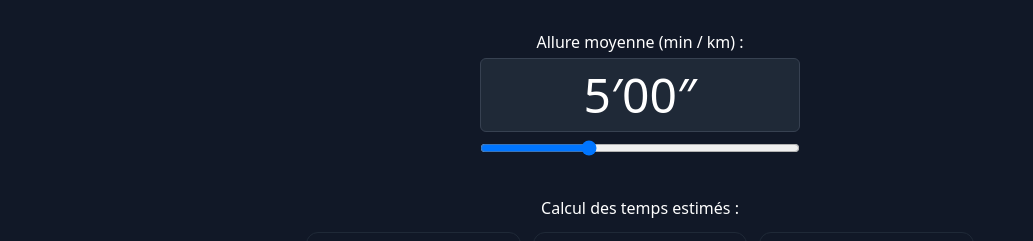
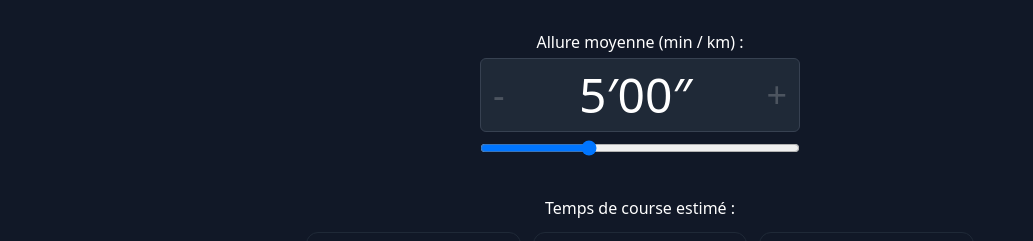
Before and after one commit to estitpab/running-calculator, a React (Vite) app: page / in a window 1280 px wide. Shown: the part 221-462 px from the top of the page, without its empty margins (0-1033 px from the left). Built offline with nearby package versions, Linux system fonts and the light colour scheme.

Commit message:
Add buttons to increment/decrement pace

```diff
--- a/src/components/Calculator.tsx
+++ b/src/components/Calculator.tsx
@@ -12,7 +12,7 @@ const Calculator = () => {
     <div className="justify-center">
       <PaceSelector pace={pace} setPace={setPace} />
 
-      <h2>Calcul des temps estimés :</h2>
+      <h2>Temps de course estimé :</h2>
       <section className="mt-3 grid grid-cols-3 gap-3 md:grid-cols-3 lg:grid-cols-3">
         <TimeBlock distance={5} pace={pace} />
         <TimeBlock distance={10} pace={pace} />
--- /dev/null
+++ b/src/components/IncDecButton.tsx
@@ -0,0 +1,18 @@
+interface Props {
+  handleOnClick: () => void;
+  actionType: "inc" | "dec";
+}
+
+const IncDecButton = ({ handleOnClick, actionType }: Props) => {
+const className = 'opacity-20 font-light text-4xl';
+
+  switch (actionType) {
+    case "dec":
+      return <button className={className} onClick={handleOnClick}> - </button>;
+      break;
+    default:
+      return <button className={className} onClick={handleOnClick}> + </button>;
+  }
+};
+
+export default IncDecButton;
--- a/src/components/PaceSelector.tsx
+++ b/src/components/PaceSelector.tsx
@@ -6,6 +6,7 @@ import {
   MAX_MINUTES_PACE,
   MIN_MINUTES_PACE,
 } from "../utils/variables";
+import IncDecButton from "./IncDecButton";
 
 interface Props {
   pace: string;
@@ -20,8 +21,10 @@ const PaceSelector = ({ pace, setPace }: Props) => {
     displayedPace[1] < 10 ? "0" + displayedPace[1] : displayedPace[1]
   }″`;
 
-  const handleDateChange = (e: ChangeEvent<HTMLInputElement>) => {
-    const seconds = e.target.value;
+  console.log("🎃 displayedPace", displayedPace);
+  console.log("🚀 pace", pace);
+
+  const updatePaceDisplay = (seconds: string) => {
     const myDate: Date = new Date();
     myDate.setMinutes(0, Number(seconds));
 
@@ -32,16 +35,34 @@ const PaceSelector = ({ pace, setPace }: Props) => {
     setPace(seconds);
   };
 
+  const handlePaceChange = (e: ChangeEvent<HTMLInputElement>) => {
+    const seconds = e.target.value;
+    updatePaceDisplay(seconds);
+  };
+
+  const handleRemoveSecond = () => {
+    const seconds = String(Number(pace) - 1);
+    updatePaceDisplay(seconds);
+  };
+
+  const handleAddSecond = () => {
+    const seconds = String(Number(pace) + 1);
+    updatePaceDisplay(seconds);
+  };
+
   return (
     <div className="max-w-xs m-auto">
       <h2>Allure moyenne (min / km) :</h2>
-      <p
-        className={`text-center text-5xl p-3 mb-2 mt-1 w-full rounded-md border-gray-700 border border-solid ${clsx(
+
+      <div
+        className={`flex text-center justify-between text-5xl p-3 mb-2 mt-1 w-full rounded-md border-gray-700 border border-solid ${clsx(
           lightTheme ? "bg-gray-200 text-gray-900" : "bg-gray-800 text-white"
         )}`}
       >
-        {outputPace}
-      </p>
+        <IncDecButton handleOnClick={handleRemoveSecond} actionType="dec" />
+        <span>{outputPace}</span>
+        <IncDecButton handleOnClick={handleAddSecond} actionType="inc" />
+      </div>
       <label
         htmlFor="pace"
         className={`block text-xs font-medium text-gray-200 ${clsx(
@@ -54,7 +75,7 @@ const PaceSelector = ({ pace, setPace }: Props) => {
           step={1}
           min={MIN_MINUTES_PACE * 60}
           max={MAX_MINUTES_PACE * 60}
-          onChange={handleDateChange}
+          onChange={handlePaceChange}
           value={pace}
           hidden
         />
@@ -65,7 +86,7 @@ const PaceSelector = ({ pace, setPace }: Props) => {
           min={MIN_MINUTES_PACE * 60}
           max={MAX_MINUTES_PACE * 60}
           value={pace}
-          onChange={handleDateChange}
+          onChange={handlePaceChange}
           className=" w-full mb-10"
         />
       </label>
--- a/src/layout/Layout.tsx
+++ b/src/layout/Layout.tsx
@@ -23,7 +23,7 @@ const Layout = ({ children }: Props) => {
           lightTheme ? "bg-white text-gray-900" : "bg-gray-900 text-white"
         )}`}
       >
-        <div className="mx-auto max-w-screen-xl px-4 lg:py-10 flex h-screen items-center">
+        <div className="mx-auto max-w-screen-xl px-4 pt-10 flex h-screen lg:py-10 lg:items-center">
           <div className="mx-auto max-w-3xl text-center">{children}</div>
         </div>
         <button onClick={handleThemeChange} className=" absolute bottom-1 left-1"
--- a/src/utils/functions.tsx
+++ b/src/utils/functions.tsx
@@ -1,6 +1,4 @@
 export const calculateEstimatedTime = (pace: string, distanceInKm: number) => {
-
-  console.log(pace);
   const paceInSeconds = Number(pace);
   const timeInSeconds = paceInSeconds * distanceInKm;
   const timeInMinutes = Math.trunc((timeInSeconds % 3600) / 60);
```
